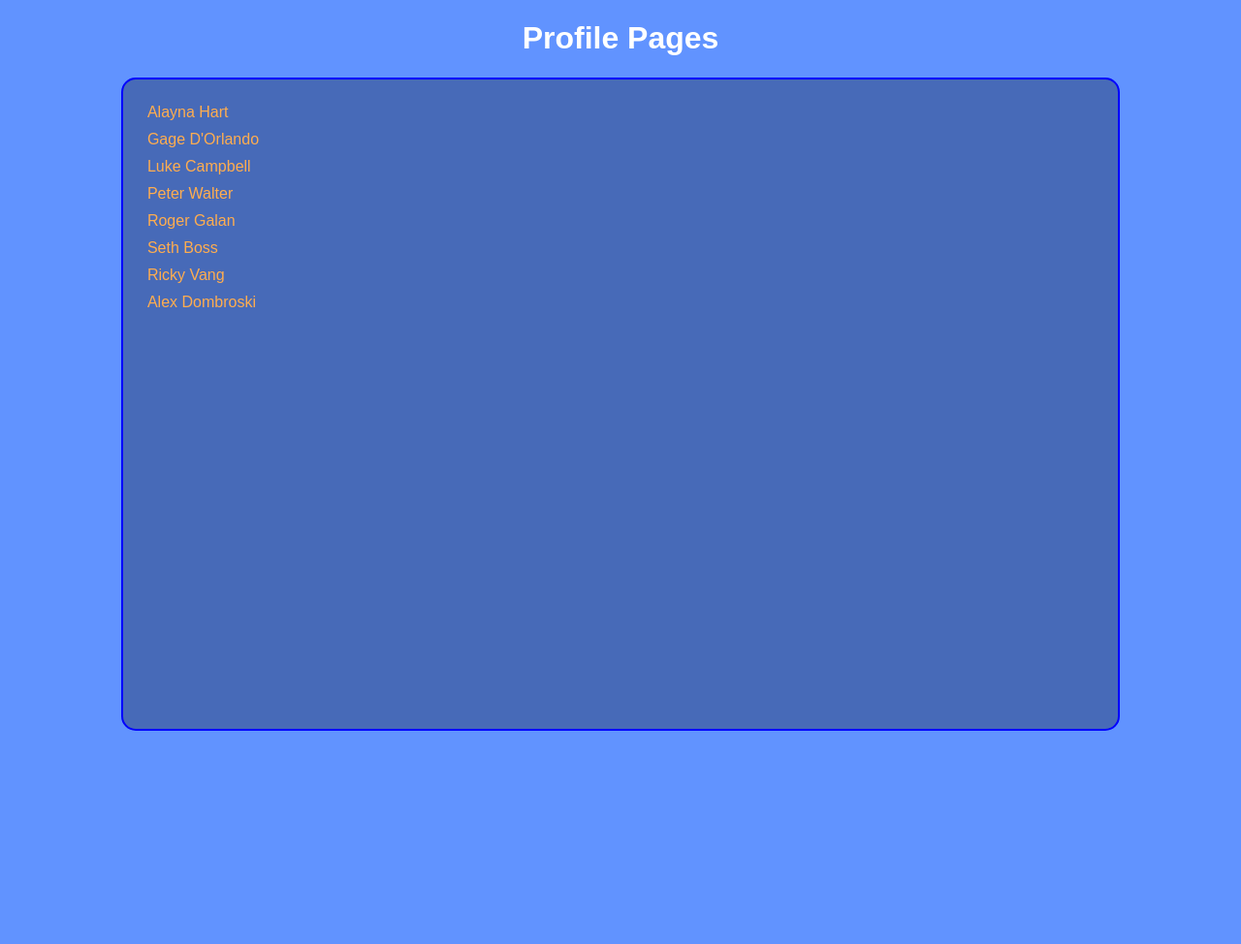
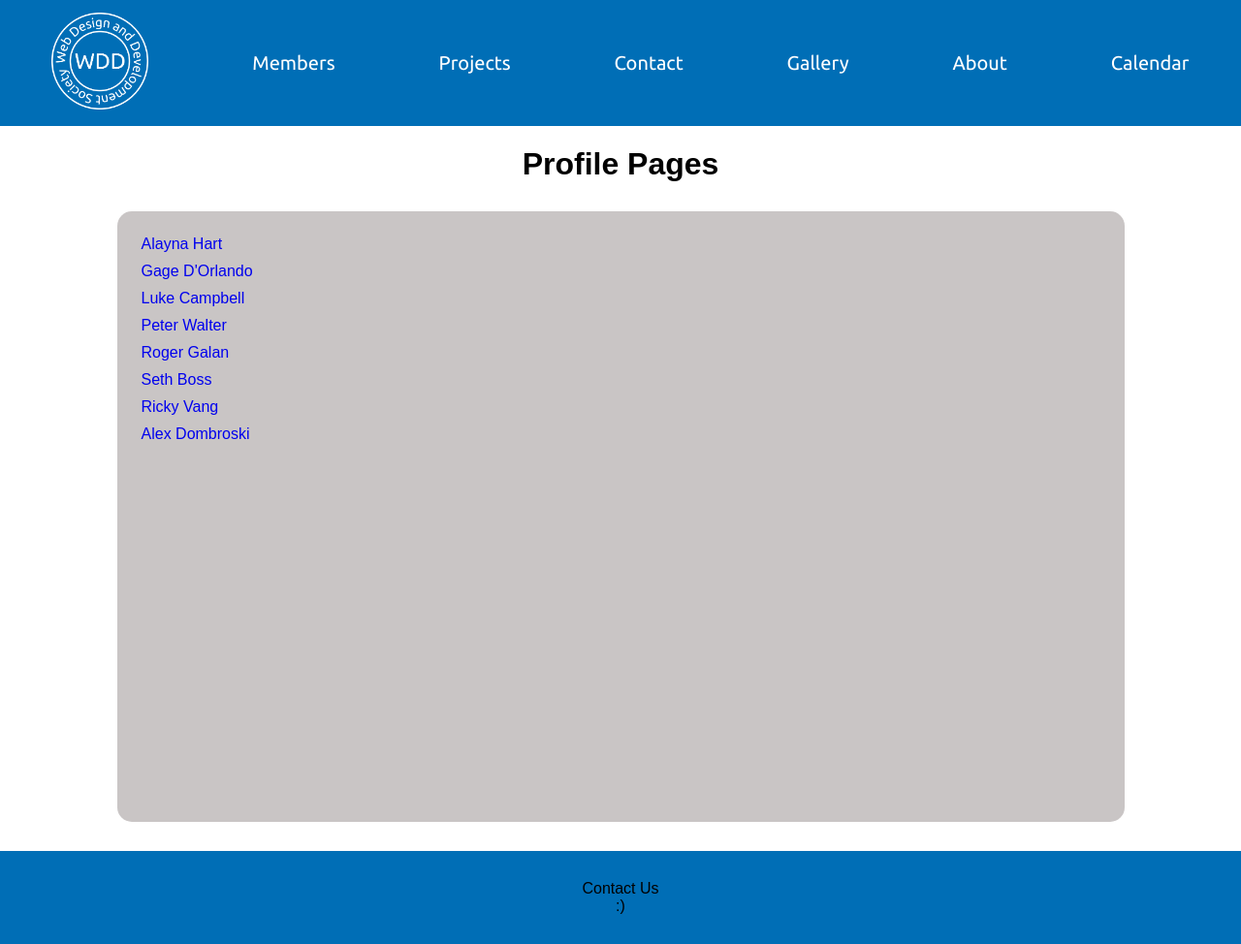
Before and after one commit to amhart02/webdevsociety, a website: page members.html in a window 1280 px wide. Shown: the whole page at 97% size. Before the commit the page ends 800 px from the top, so only its background shows below. Drawn offline with Linux system fonts and the light colour scheme; a web font is replaced by a local one.

Commit message:
fixed member page and links

```diff
--- a/members.html
+++ b/members.html
@@ -4,9 +4,24 @@
     <meta charset="UTF-8">
     <meta name="viewport" content="width=device-width, initial-scale=1.0">
     <title>WDD Society Page</title>
+    <link rel="stylesheet" href="styles/styles.css" />
     <link type="text/css" href="styles/mainstyles.css" rel="stylesheet">
 </head>
 <body>
+    <header>
+        <nav>
+            <a href="index.html">
+                <img src="images/whitelogo.png" alt="Logo for the WDD Society" width="100px">
+            </a>
+            <a href="members.html">Members</a>
+            <a href="projects.html">Projects</a>
+            <a href="contact.html">Contact</a>
+            <a href="gallery.html">Gallery</a>
+            <a href="about.html">About</a>
+            <a href="calendar.html">Calendar</a>
+        </nav>
+    </header>
+    <main>
         <h1>Profile Pages</h1>
         <div class="card">
             <a href="alaynahart.html">Alayna Hart</a>
@@ -18,5 +33,10 @@
             <a href="rickyvang.html">Ricky Vang</a>
             <a href="alexdombroski.html">Alex Dombroski</a>
         </div>
+    </main>
+    <footer>
+        <div id="footer-contact">Contact Us</div>
+        <div id="socials">:)</div>
+    </footer>
 </body>
 </html>
--- a/styles/mainstyles.css
+++ b/styles/mainstyles.css
@@ -1,28 +1,18 @@
-a{
+.card a{
     display: block;
-    color:rgb(255, 173, 79);
     margin: 10px;
     text-decoration: none;
 }
 
-a:visited{
-    color:rgb(195, 186, 62);
-}
-
 body{
-    background-color: rgb(97, 147, 255);
-    color:white;
     text-align: center;
-    font-family: Arial, Helvetica, sans-serif;
 }
 
 .card{
     display:block;
     width:calc(80% - 15px);
-    height:80vh;
-    margin:auto;
-    background-color: rgb(71, 106, 184);
-    border:2px solid blue;
+    height:600px;
+    margin:30px auto;
     border-radius: 15px;
     padding:15px;
     text-align: left;
```
Also changed, not shown: gagedorlando.html (+1 -1 lines), index.html (+2 -2 lines), luke.html (+1 -1 lines), rickyvang.html (+1 -1 lines), sethboss.html (+1 -1 lines). Lines whose indentation alone changed are shown as unchanged.
